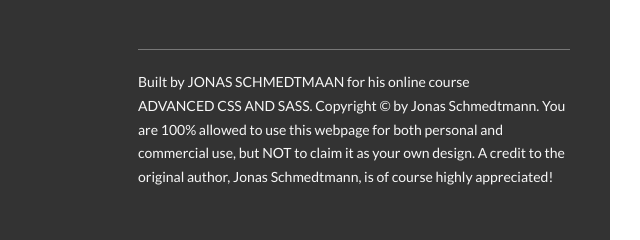
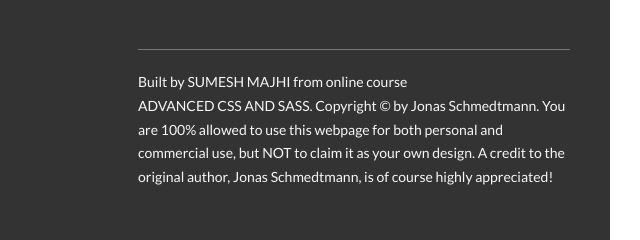
Before and after one commit to MajhiRockzZ/Advanced-CSS-and-SASS-Project-1, a website: page index.html in a window 1280 px wide. Shown: the part 5556-5796 px from the top of the page, 640-1280 px from the left. Drawn offline with Linux system fonts and the light colour scheme.

Commit message:
feat : Add Copyright name

```diff
--- a/index.html
+++ b/index.html
@@ -333,7 +333,7 @@
             </div>
             <div class="col-1-of-2">
                 <p class="footer__copyright">
-                    Built by <a href="#" class="footer__link">Jonas Schmedtmaan</a> for his online course <a href="#" class="footer__link">Advanced CSS and Sass</a>. Copyright &copy; by Jonas Schmedtmann. You are 100% allowed to use this webpage for both personal and commercial use, but NOT to claim it as your own design. A credit to the original author, Jonas Schmedtmann, is of course highly appreciated!
+                    Built by <a href="#" class="footer__link">Sumesh Majhi</a> from online course <a href="#" class="footer__link">Advanced CSS and Sass</a>. Copyright &copy; by Jonas Schmedtmann. You are 100% allowed to use this webpage for both personal and commercial use, but NOT to claim it as your own design. A credit to the original author, Jonas Schmedtmann, is of course highly appreciated!
                 </p>
             </div>
         </div>
```
